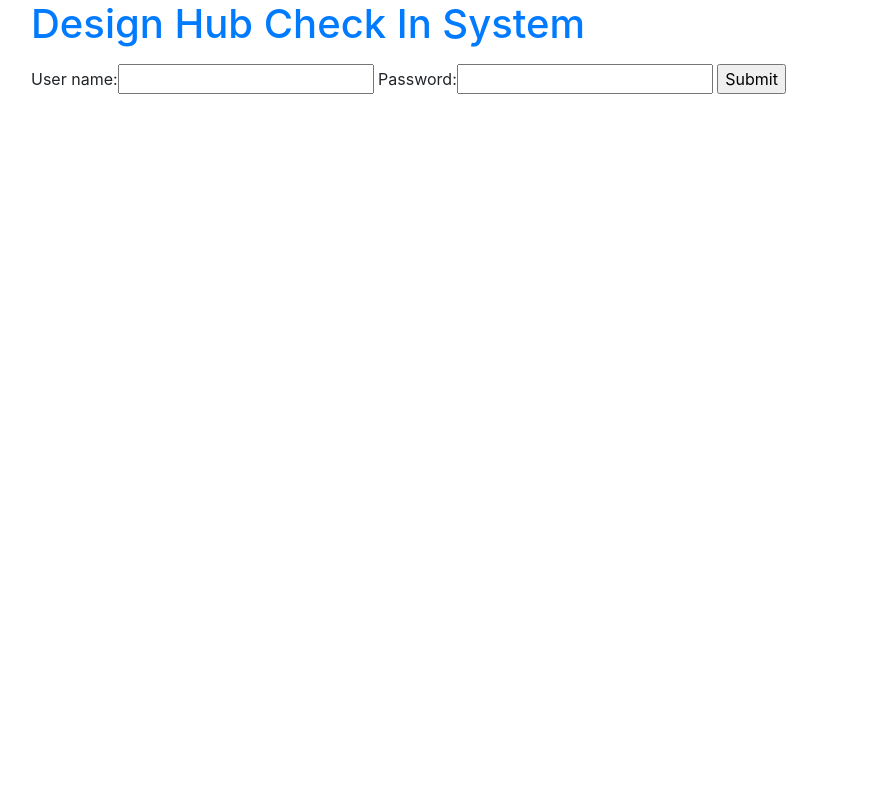
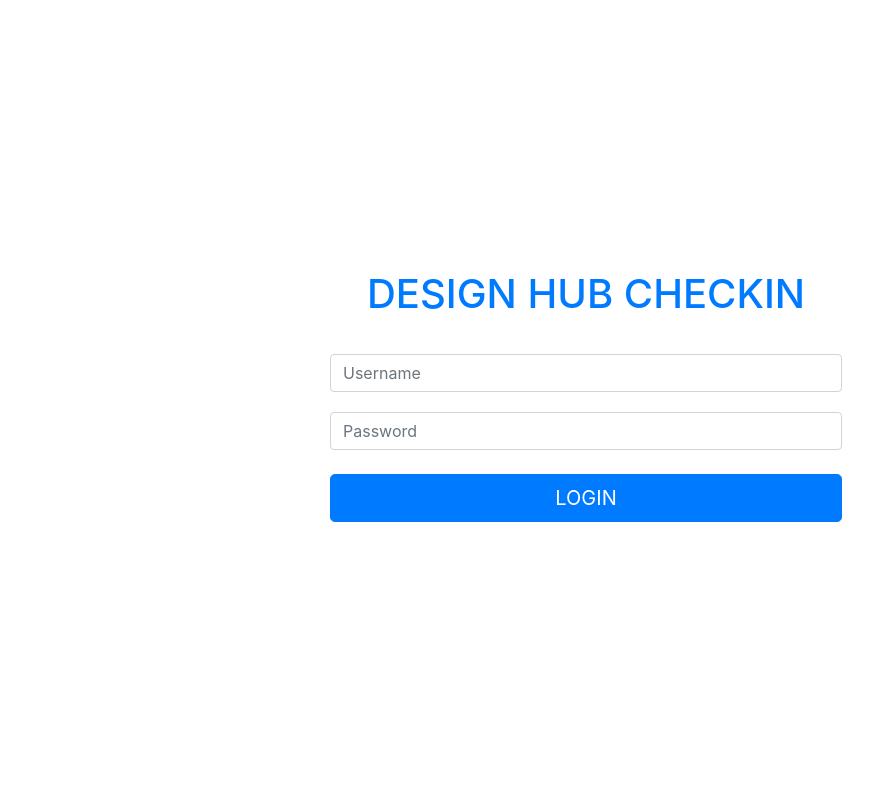
Before and after one commit to iamafasha/designhubcheckin, a Django app: page / in a window 1280 px wide. Shown: the whole page, without its empty margins (54-927 px from the left). Run offline with Django 3.2, Linux system fonts and the light colour scheme.

Commit message:
Added Error reporting Improved interface Added unique search

```diff
--- a/checkin/forms.py
+++ b/checkin/forms.py
@@ -1,8 +1,8 @@
 from django import forms
 
 class LoginForm(forms.Form):
-    username = forms.CharField(label='User name', max_length=100)
-    password = forms.CharField(max_length=32, widget=forms.PasswordInput,label="Password")
+    username = forms.CharField(max_length=100, widget=forms.TextInput(attrs={'class': 'form-control' , 'placeholder':'Username'}))
+    password = forms.CharField(max_length=32, widget=forms.PasswordInput(attrs={'class': 'form-control', 'placeholder':'Password'}))
 
 class AddForm(forms.Form):
     name = forms.CharField(label='Full name', max_length=100, widget=forms.TextInput(attrs={'class': 'form-control'}))
--- /dev/null
+++ b/checkin/static/css/index.css
@@ -0,0 +1,5 @@
+.page-header{
+    display: flex;
+    justify-content: space-between;
+    align-items: center;
+}
--- /dev/null
+++ b/checkin/static/css/login.css
@@ -0,0 +1,31 @@
+*{
+    text-decoration: unset;
+    outline: unset;
+}
+
+.container{
+    display: flex;
+    justify-content: center;
+    align-items: center;
+    flex-direction: column;
+    height: 100vh;
+    padding: unset !important;
+    margin: unset !important;
+    max-width: 100% !important;
+}
+
+.container form{
+    display: flex;
+    flex-direction: column;
+    min-width: 40%;
+}
+
+nav.navbar.navbar-dark.bg-dark.page-header {
+    background-color: unset !important;
+}
+.container form input{
+    margin-top: 20px ;
+}
+.container form label{
+    display: none;
+}
--- /dev/null
+++ b/checkin/static/css/main.css
@@ -0,0 +1,8 @@
+ul.messages{
+  list-style: none;
+  padding: unset;
+}
+
+select#search-form-input {
+    border-radius: unset;
+}
--- a/checkin/templates/checkin/index.html
+++ b/checkin/templates/checkin/index.html
@@ -1,4 +1,11 @@
 {% extends 'checkin/layout/base.html' %}
+{% load static %}
+
+{% block head %}
+<link rel="stylesheet" href="{% static 'css/login.css' %}">
+ <!-- CSS -->
+ <link rel="stylesheet" href="https://cdn.jsdelivr.net/npm/bootstrap@4.5.3/dist/css/bootstrap.min.css" integrity="sha384-TX8t27EcRE3e/ihU7zmQxVncDAy5uIKz4rEkgIXeMed4M0jlfIDPvg6uqKI2xXr2" crossorigin="anonymous">
+{% endblock%}
 
 {% block content %}
     <form action="{% url 'index' %}" method="post">
@@ -6,12 +13,13 @@
         {% if messages %}
     <ul class="messages">
         {% for message in messages %}
-        <li{% if message.tags %} class="{{ message.tags }}"{% endif %}>{{ message }}</li>
+        <li{%  if message.tags %} class="alert alert-{{ message.tags }}" {% endif %} role="alert">{{ message }}</li>
         {% endfor %}
     </ul>
     {% endif %}
         {{form}}
-        <input type="submit" value="Submit">
+        <br/>
+        <button type="submit" class="btn btn-primary btn-lg btn-block">LOGIN</button>
     </form>
 
 {% endblock %}
--- a/checkin/templates/checkin/layout/base.html
+++ b/checkin/templates/checkin/layout/base.html
@@ -2,25 +2,26 @@
 <html>
 
 <head>
-    <title>Design Hub Check In System</title>
-<!-- CSS -->
-<link rel="stylesheet" href="https://cdn.jsdelivr.net/npm/bootstrap@4.5.3/dist/css/bootstrap.min.css" integrity="sha384-TX8t27EcRE3e/ihU7zmQxVncDAy5uIKz4rEkgIXeMed4M0jlfIDPvg6uqKI2xXr2" crossorigin="anonymous">
+{%  block head %}
+{% endblock %}
+<link rel="stylesheet" href="{% static 'css/main.css' %}">
 </head>
 
 <body>
     <div class="container">
-        <div class="page-header">
-            <h1><a href="/">Design Hub Check In System</a></h1>
-            <ul>
+        <nav class=" navbar navbar-dark bg-dark page-header" >
+            <h1><a href="/">DESIGN HUB CHECKIN</a></h1>
+            <ul class="navbar-nav" >
                 {% if user.is_authenticated %}
-                    <li><a href="{% url 'logout' %}">Logout</a></li>
+                    <li class="nav-item" ><a class="btn btn-danger" role="button" href="{% url 'logout' %}">Logout</a></li>
                 {% endif%}
             </ul>
-        </div>
+        </nav>
         {% block content %}
         {% endblock %}
     </div>
 
-    <script src="https://code.jquery.com/jquery-3.5.1.slim.min.js" integrity="sha384-DfXdz2htPH0lsSSs5nCTpuj/zy4C+OGpamoFVy38MVBnE+IbbVYUew+OrCXaRkfj" crossorigin="anonymous"></script>
-<script src="https://cdn.jsdelivr.net/npm/bootstrap@4.5.3/dist/js/bootstrap.bundle.min.js" integrity="sha384-ho+j7jyWK8fNQe+A12Hb8AhRq26LrZ/JpcUGGOn+Y7RsweNrtN/tE3MoK7ZeZDyx" crossorigin="anonymous"></script>
+
+    {% block scripts %}
+    {% endblock %}
 </body>
--- a/checkin/views.py
+++ b/checkin/views.py
@@ -6,10 +6,10 @@
 from django.http import HttpResponse
 from .forms import LoginForm, AddForm
 from .models import Visitors, Checkins
-# Create your views here.
 
 
 def index(request):
+
     if request.user.is_authenticated:
         add_form = AddForm()
         visitors_list = Checkins.objects.all().order_by('-created_date')
@@ -31,7 +31,7 @@
                     return redirect('index')
                 else:
                     messages.add_message(request, messages.ERROR,
-                                        'Password might not be okay.')
+                                        'Wrong username or password')
         context = {"form": form}
         return render(request, 'checkin/index.html', context)
 
@@ -44,23 +44,30 @@
             company = form.cleaned_data.get('company')
             identification_number = form.cleaned_data.get('identification_number')
             telephone_number = form.cleaned_data.get('telephone_number')
-            visitor = Visitors(name=name, company=company, identification_number=identification_number,telephone_number=telephone_number)
-            visitor.save()
-            registered_visitor = Checkins(visitor=visitor, temperature=temperature)
-            registered_visitor.save()
+            try:
+                visitor = Visitors(name=name, company=company, identification_number=identification_number,telephone_number=telephone_number)
+                visitor.save()
+                registered_visitor = Checkins(visitor=visitor, temperature=temperature)
+                registered_visitor.save()
+                messages.add_message(request, messages.SUCCESS,'information saved')
+            except expression as identifier:
+                messages.add_message(request, messages.ERROR,'Something wrong happened')
     return redirect('index')
 
 
 def recheckin(request):
     if request.method == 'POST':
-        messages.add_message(request, messages.SUCCESS,'Added A new User.')
         temp=request.POST.get("temp")
         user_id=request.POST.get("visitor_id")
         print(user_id)
         visitor = Visitors.objects.get(pk=user_id)
         if visitor is not None:
-            registered_visitor = Checkins(visitor=visitor, temperature=temp)
-            registered_visitor.save()
+            try:
+                registered_visitor = Checkins(visitor=visitor, temperature=temp)
+                registered_visitor.save()
+                messages.add_message(request, messages.SUCCESS,'information saved')
+            except expression as identifier:
+                messages.add_message(request, messages.ERROR,'Something wrong happened')
     return redirect('index')
 
 def logout_view(request):
```
Also changed, not shown: checkin/static/js/table.js (added, +56 -0 lines), checkin/templates/checkin/mainpage.html (+40 -31 lines), designhubcheckin/settings.py (+7 -0 lines), db.sqlite3.
